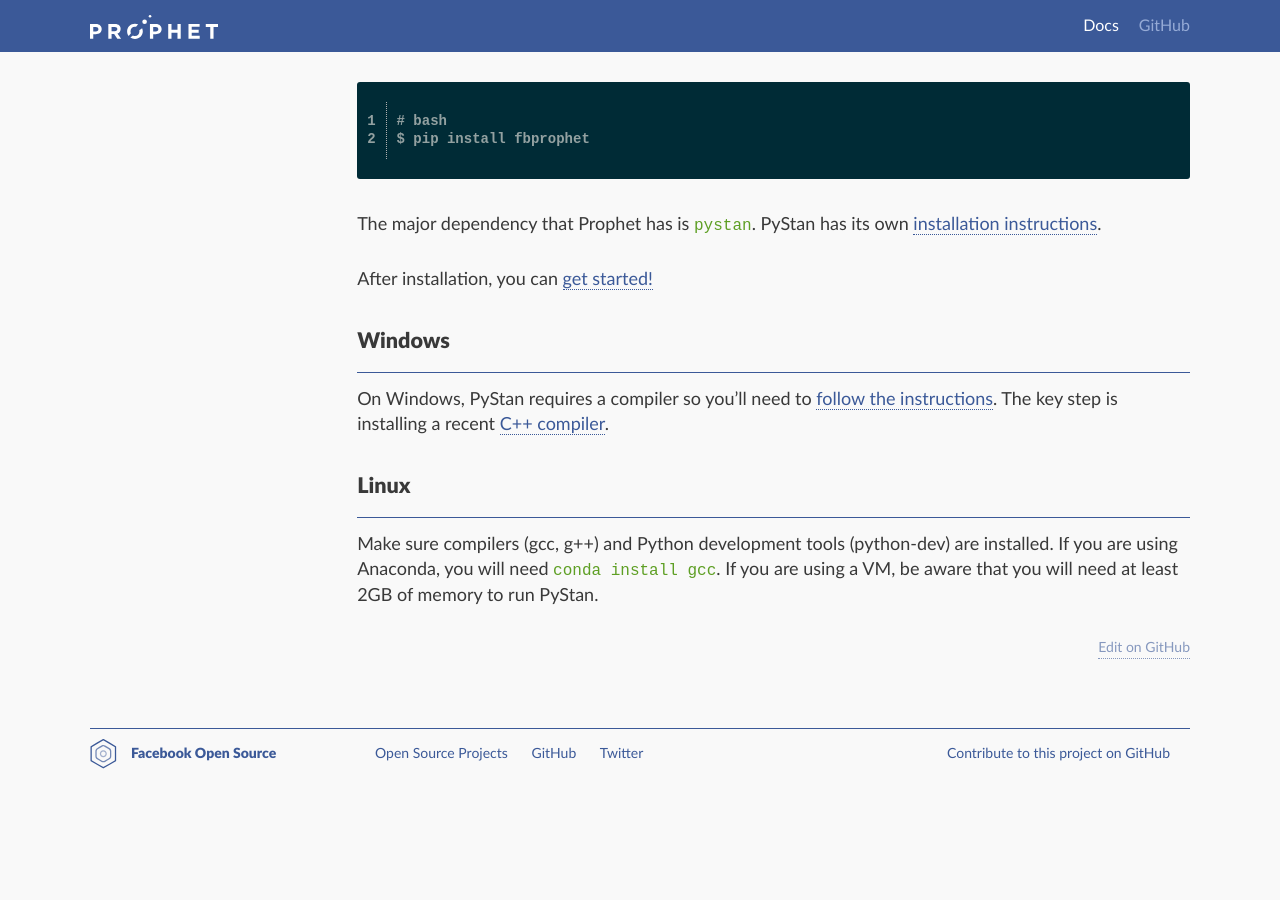
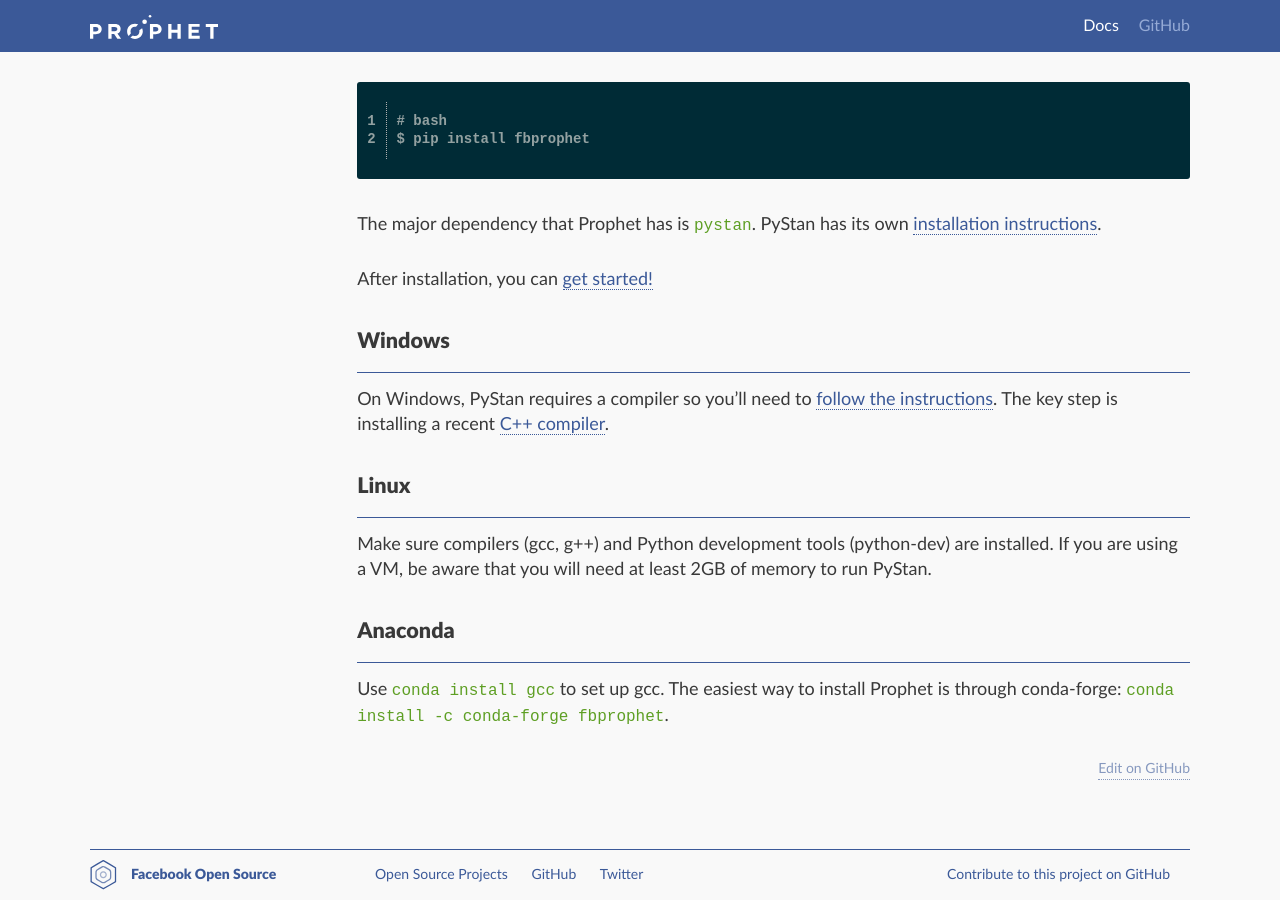
Before and after one commit to facebook/prophet, a Jekyll site: the page built from docs/_docs/installation.md, in a window 1280 px wide and 900 px high, scrolled down 741 px. Built offline with Jekyll 4.4.1, drawn with Linux system fonts in a browser that asks for light colours; before the commit the page ends 1520 px from its top, so only the background shows below that.

Commit message:
add conda-forge to install documentation

```diff
--- a/docs/_docs/installation.md
+++ b/docs/_docs/installation.md
@@ -41,4 +41,8 @@
 
 ### Linux
 
-Make sure compilers (gcc, g++) and Python development tools (python-dev) are installed. If you are using Anaconda, you will need `conda install gcc`. If you are using a VM, be aware that you will need at least 2GB of memory to run PyStan.
+Make sure compilers (gcc, g++) and Python development tools (python-dev) are installed. If you are using a VM, be aware that you will need at least 2GB of memory to run PyStan.
+
+### Anaconda
+
+Use `conda install gcc` to set up gcc. The easiest way to install Prophet is through conda-forge: `conda install -c conda-forge fbprophet`.
```
